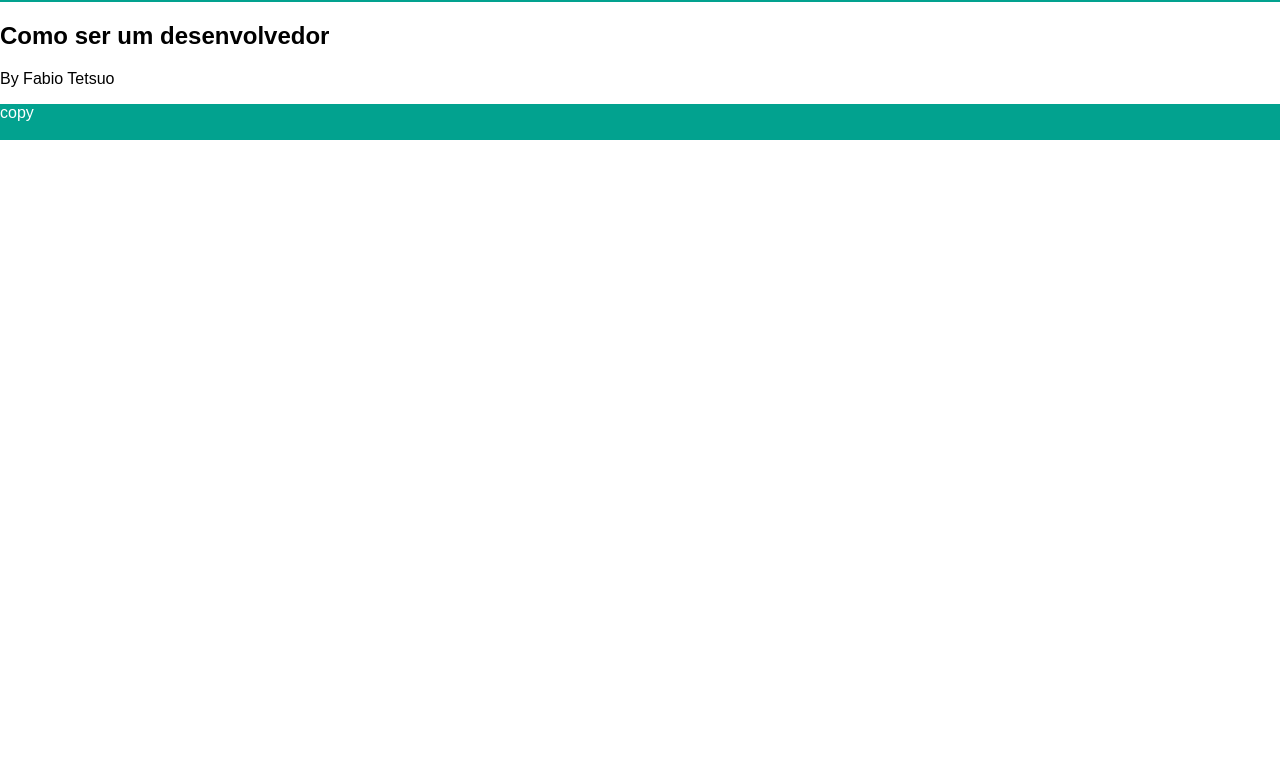
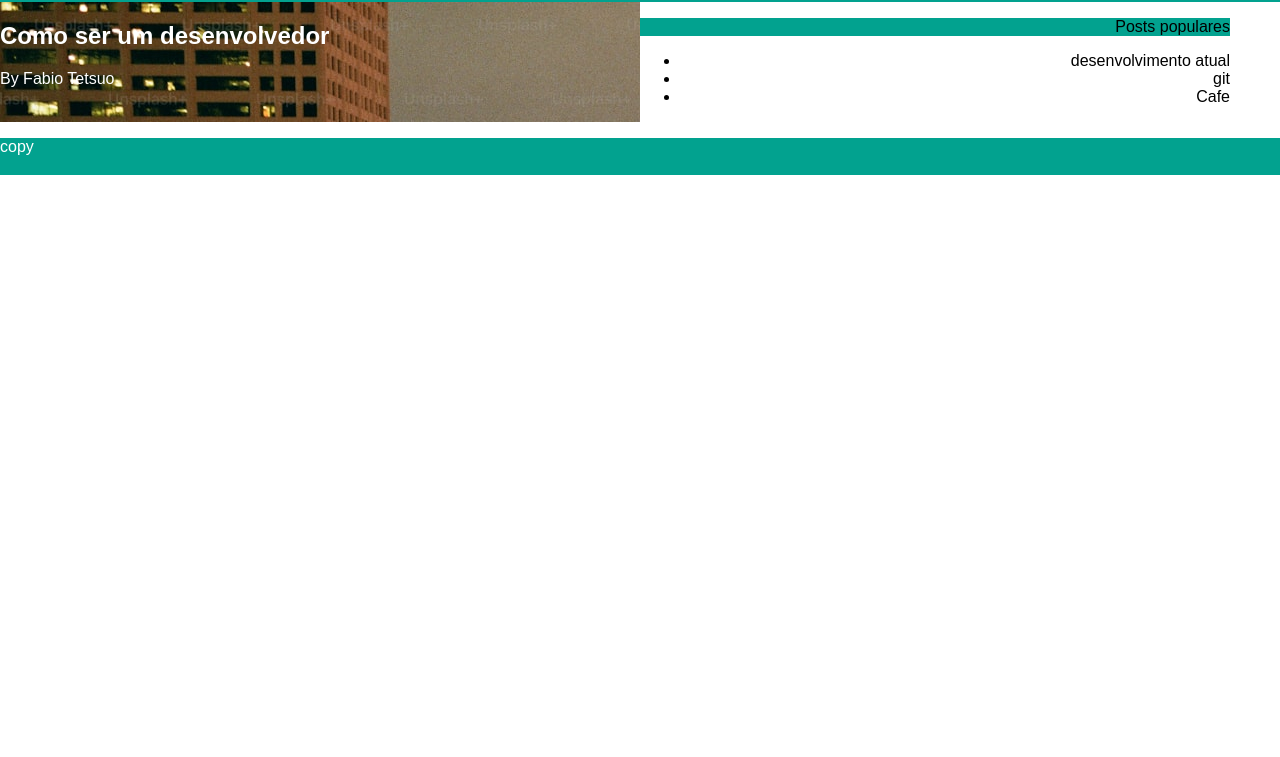
Before and after one commit to reginaldo-miranda/dncDesafio2, a plain HTML site: page index.html in a window 1280 px wide. Shown: the part 43-800 px from the top of the page. Drawn offline with Linux system fonts and the light colour scheme.

Commit message:
primeiro card

```diff
--- a/index.html
+++ b/index.html
@@ -9,11 +9,21 @@
 <body>
     <main>
         <div id="cabecalho">
-            <h1>The Dev News</h1>
+             <h1>The Dev News</h1>
         </div>
         <section class="banner-aticle">
-           <h2>Como ser um desenvolvedor</h2>
-           <p>By Fabio Tetsuo</p>
+             <div id="banner_texto">
+                <h2>Como ser um desenvolvedor</h2>
+                <p>By Fabio Tetsuo</p>
+             </div>
+             <div class="post-popular">
+                <p>Posts populares</p>
+                <ul>
+                    <li>desenvolvimento atual</li>
+                    <li>git</li>
+                    <li>Cafe</li>
+                </ul>
+             </div>
         </section>
         <footer id="footer-pg">
             <p> copy</p>
--- a/style.css
+++ b/style.css
@@ -31,3 +31,23 @@ body{
     height: 2.3rem;
 
  }
+ .post-popular{
+    text-align: right;
+    padding-right: 50px;
+
+ }
+ .post-popular > p{
+    background-color: #02A28F;
+ }
+
+
+ .banner-aticle{
+   /* background-image: url(./asssets/imagem1.jpg); */
+    display: grid;
+    grid-template-columns: repeat(2, 1fr);
+
+ }
+ #banner_texto{
+    color: #FFF;
+    background-image: url(./asssets/imagem1.jpg);
+ }
```
Also changed, not shown: asssets/imagem1.jpg (added).
